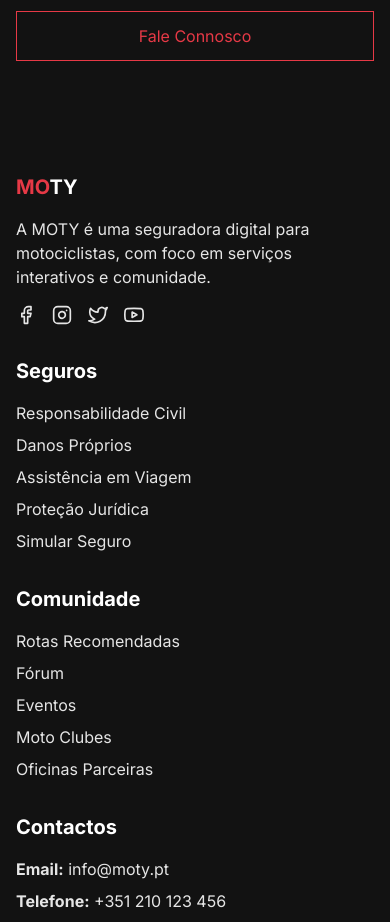
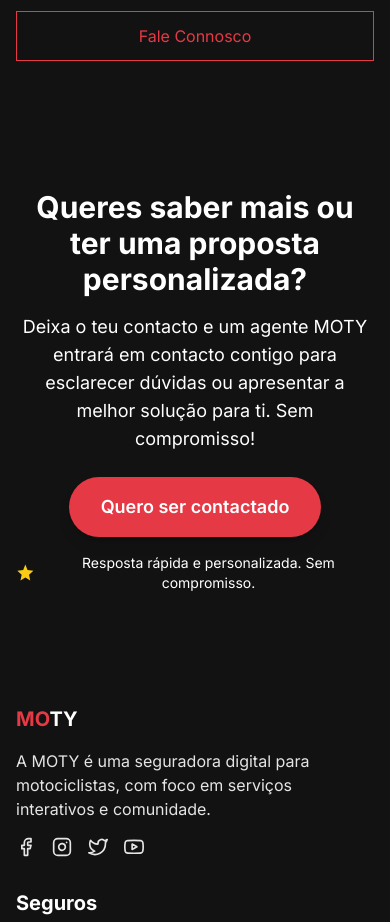
Before and after one commit to Carlosbaytree/moty-website, a Next.js app: page / in a window 390 px wide. Shown: the part 5700-6622 px from the top of the page. Built offline with nearby package versions, Linux system fonts and the light colour scheme; no server answers.

Commit message:
CTA final pedindo para ser contatado

```diff
--- a/src/app/page.tsx
+++ b/src/app/page.tsx
@@ -16,7 +16,7 @@ export default function Home() {
       <section className="py-16 bg-white">
         <div className="container-custom mx-auto">
           <div className="text-center mb-12">
-            <h2 className="text-3xl md:text-4xl font-bold">Os Nossos Serviços</h2>
+            <h2 className="text-3xl font-bold">Os Nossos Serviços</h2>
             <p className="text-moty-gray text-lg mt-4 max-w-3xl mx-auto">
               A MOTY oferece um ecossistema completo de serviços para motociclistas, combinando proteção, assistência e comunidade.
             </p>
@@ -337,6 +337,24 @@ export default function Home() {
           </div>
         </div>
       </section>
+
+      {/* CTA Final: Quero ser contactado */}
+      <section className="py-16 bg-moty-black text-white">
+        <div className="container-custom mx-auto max-w-3xl text-center">
+          <h2 className="text-3xl md:text-4xl font-bold mb-4">Queres saber mais ou ter uma proposta personalizada?</h2>
+          <p className="mb-6 text-lg text-moty-gray-light">Deixa o teu contacto e um agente MOTY entrará em contacto contigo para esclarecer dúvidas ou apresentar a melhor solução para ti. Sem compromisso!</p>
+          <a
+            href="#contacto" // Placeholder para âncora ou futura integração
+            className="inline-block px-8 py-4 bg-moty-red text-white rounded-full font-semibold text-lg shadow-lg hover:bg-red-700 transition-colors"
+          >
+            Quero ser contactado
+          </a>
+          <div className="mt-4 text-moty-gray-light text-sm flex justify-center items-center gap-2">
+            <svg className="w-5 h-5 inline-block text-yellow-400" fill="currentColor" viewBox="0 0 20 20"><polygon points="9.9,1.1 7.6,6.9 1.4,7.6 6,11.9 4.7,18 9.9,14.8 15.1,18 13.8,11.9 18.4,7.6 12.2,6.9 "/></svg>
+            Resposta rápida e personalizada. Sem compromisso.
+          </div>
+        </div>
+      </section>
     </main>
   );
 }
```
